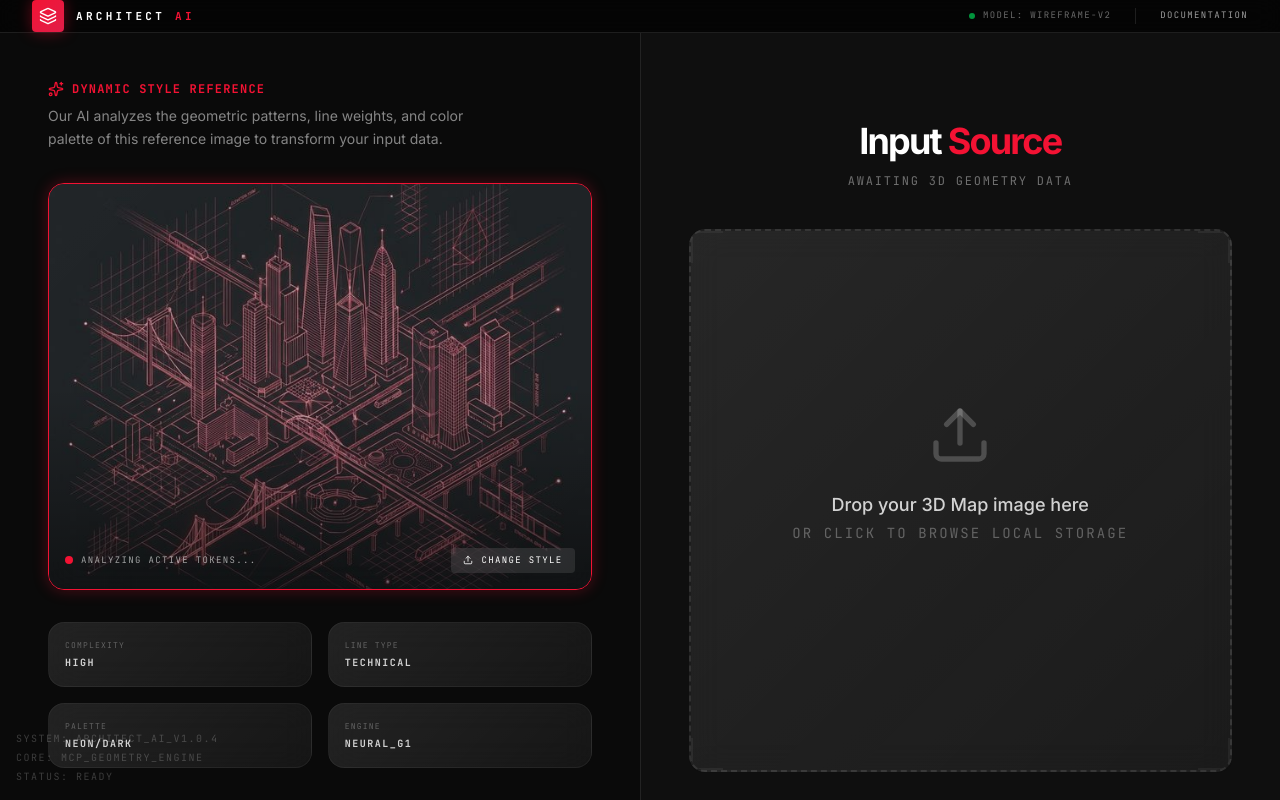
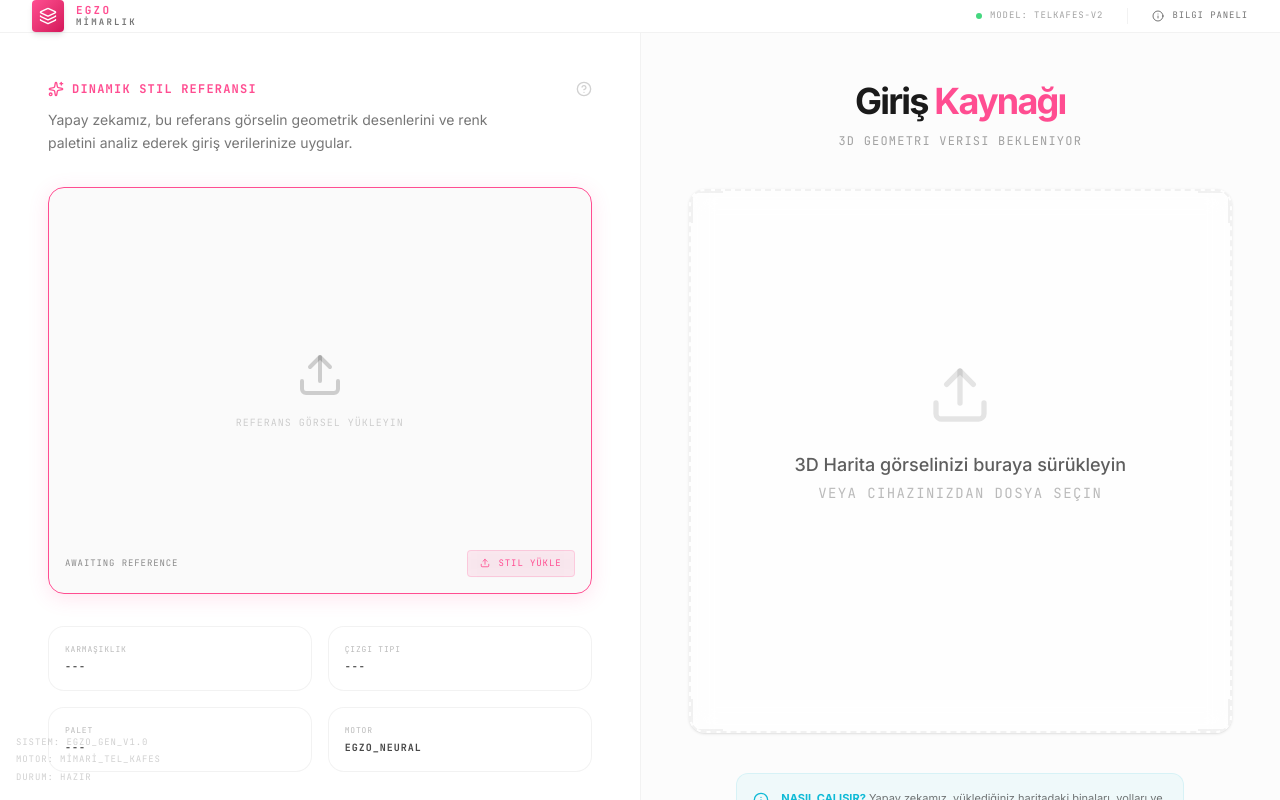
Before and after one commit to ParzivalSANN/G-rselAnaliz-Mimarl-k-, a React (Vite) app: page / in a window 1280 px wide. Built offline with nearby package versions, Linux system fonts and the light colour scheme.

Commit message:
Update: EGZO MİMARLIK branding, Turkish translation, and Light/Pink theme

```diff
--- a/src/App.jsx
+++ b/src/App.jsx
@@ -1,6 +1,6 @@
-import React, { useState, useCallback } from 'react';
+import React, { useState } from 'react';
 import { motion, AnimatePresence } from 'framer-motion';
-import { Upload, ArrowRight, RefreshCcw, Layers, Zap, Info } from 'lucide-react';
+import { Zap, Info } from 'lucide-react';
 import Navbar from './components/Navbar';
 import DynamicStylePanel from './components/DynamicStylePanel';
 import UploadPanel from './components/UploadPanel';
@@ -9,13 +9,20 @@ import ComparisonView from './components/ComparisonView';
 
 const App = () => {
   const [sourceImage, setSourceImage] = useState(null);
-  const [referenceStyle, setReferenceStyle] = useState('/assets/style-reference.png');
+  const [referenceStyle, setReferenceStyle] = useState(null);
   const [isProcessing, setIsProcessing] = useState(false);
   const [resultImage, setResultImage] = useState(null);
   const [error, setError] = useState(null);
 
   const handleTransform = async () => {
-    if (!sourceImage || !referenceStyle) return;
+    if (!sourceImage) {
+      setError("Lütfen önce bir 3D harita görseli yükleyin.");
+      return;
+    }
+    if (!referenceStyle) {
+      setError("Lütfen önce bir stil referansı yükleyin.");
+      return;
+    }
 
     setIsProcessing(true);
     setError(null);
@@ -33,7 +40,7 @@ const App = () => {
       });
 
       if (!response.ok) {
-        throw new Error('Transformation failed. Please try again.');
+        throw new Error('Dönüştürme başarısız oldu. Lütfen tekrar deneyin.');
       }
 
       const data = await response.json();
@@ -53,23 +60,29 @@ const App = () => {
   };
 
   return (
-    <div className="flex flex-col h-screen overflow-hidden bg-background">
+    <div className="flex flex-col h-screen overflow-hidden bg-background text-foreground">
       <Navbar />
 
-      <main className="flex-1 flex flex-col md:flex-row divide-y md:divide-y-0 md:divide-x divide-white/10">
+      <main className="flex-1 flex flex-col md:flex-row divide-y md:divide-y-0 md:divide-x divide-black/5">
         {/* Left Panel: Reference Style */}
-        <section className="flex-1 overflow-y-auto overflow-x-hidden p-6 md:p-12">
+        <section className="flex-1 overflow-y-auto overflow-x-hidden p-6 md:p-12 bg-white">
           <DynamicStylePanel
             style={referenceStyle}
-            onStyleChange={setReferenceStyle}
+            onStyleChange={(s) => {
+              setReferenceStyle(s);
+              setError(null);
+            }}
           />
         </section>
 
         {/* Right Panel: Upload / Process / Result */}
-        <section className="flex-1 overflow-y-auto overflow-x-hidden p-6 md:p-12 bg-white/[0.02]">
+        <section className="flex-1 overflow-y-auto overflow-x-hidden p-6 md:p-12 bg-black/[0.01]">
           <AnimatePresence mode="wait">
             {!sourceImage && !isProcessing && !resultImage && (
-              <UploadPanel onUpload={setSourceImage} />
+              <UploadPanel onUpload={(s) => {
+                setSourceImage(s);
+                setError(null);
+              }} />
             )}
 
             {sourceImage && !isProcessing && !resultImage && (
@@ -81,24 +94,24 @@ const App = () => {
                 className="h-full flex flex-col justify-center gap-8"
               >
                 <div className="space-y-4">
-                  <h2 className="text-3xl font-bold tech-mono text-accent-cyan tracking-tighter">Confirm Input</h2>
-                  <div className="aspect-video glass-card overflow-hidden">
-                    <img src={sourceImage} alt="Input" className="w-full h-full object-cover" />
+                  <h2 className="text-3xl font-bold tech-mono text-accent-pink tracking-tighter">Girişi Onayla</h2>
+                  <div className="aspect-video glass-card overflow-hidden shadow-lg border-2 border-accent-pink/20">
+                    <img src={sourceImage} alt="Giriş" className="w-full h-full object-cover" />
                   </div>
                 </div>
 
                 <button
                   onClick={handleTransform}
-                  className="group relative px-8 py-4 bg-accent-pink overflow-hidden rounded-xl font-bold uppercase tracking-widest transition-all hover:scale-[1.02] active:scale-[0.98]"
+                  className="group relative px-8 py-4 bg-accent-pink text-white overflow-hidden rounded-xl font-bold uppercase tracking-widest transition-all hover:scale-[1.02] active:scale-[0.98] shadow-[0_4px_20px_rgba(255,77,145,0.4)]"
                 >
                   <div className="absolute inset-0 bg-white/20 translate-y-full group-hover:translate-y-0 transition-transform duration-300" />
                   <span className="relative flex items-center justify-center gap-2">
-                    Start Transformation <Zap size={18} />
+                    Dönüştürmeyi Başlat <Zap size={18} />
                   </span>
                 </button>
 
-                <button onClick={handleReset} className="text-white/40 hover:text-white transition-colors tech-mono">
-                  Actually, choose another image
+                <button onClick={handleReset} className="text-foreground/30 hover:text-accent-pink transition-colors tech-mono text-[10px]">
+                  Farklı bir görsel seçmek istiyorum
                 </button>
               </motion.div>
             )}
@@ -121,19 +134,19 @@ const App = () => {
             <motion.div
               initial={{ opacity: 0 }}
               animate={{ opacity: 1 }}
-              className="mt-4 p-4 bg-red-500/10 border border-red-500/20 rounded-lg text-red-400 text-sm flex items-center gap-2"
+              className="mt-6 p-4 bg-red-50 border border-red-100 rounded-xl text-red-500 text-[11px] flex items-center gap-2 tech-mono"
             >
-              <Info size={16} /> {error}
+              <Info size={14} /> {error}
             </motion.div>
           )}
         </section>
       </main>
 
       <div className="absolute bottom-4 left-4 z-50 pointer-events-none opacity-20 hidden md:block">
-        <div className="tech-mono text-[10px] space-y-1">
-          <div>System: ARCHITECT_AI_v1.0.4</div>
-          <div>Core: MCP_GEOMETRY_ENGINE</div>
-          <div>Status: READY</div>
+        <div className="tech-mono text-[9px] space-y-1 text-foreground">
+          <div>Sistem: EGZO_GEN_v1.0</div>
+          <div>Motor: MİMARİ_TEL_KAFES</div>
+          <div>Durum: HAZIR</div>
         </div>
       </div>
     </div>
--- a/src/components/DynamicStylePanel.jsx
+++ b/src/components/DynamicStylePanel.jsx
@@ -1,6 +1,6 @@
-import React, { useCallback } from 'react';
+import React from 'react';
 import { motion } from 'framer-motion';
-import { Info, Upload, Sparkles } from 'lucide-react';
+import { Info, Upload, Sparkles, HelpCircle } from 'lucide-react';
 
 const DynamicStylePanel = ({ style, onStyleChange }) => {
     const onFileChange = (e) => {
@@ -16,33 +16,50 @@ const DynamicStylePanel = ({ style, onStyleChange }) => {
 
     return (
         <div className="h-full flex flex-col gap-8">
-            <div className="space-y-2">
-                <div className="flex items-center gap-2 text-accent-pink">
-                    <Sparkles size={16} />
-                    <h2 className="tech-mono text-xs font-bold tracking-widest">Dynamic Style Reference</h2>
+            <div className="space-y-3">
+                <div className="flex items-center justify-between">
+                    <div className="flex items-center gap-2 text-accent-pink">
+                        <Sparkles size={16} />
+                        <h2 className="tech-mono text-xs font-bold tracking-widest">Dinamik Stil Referansı</h2>
+                    </div>
+                    <div className="group relative">
+                        <HelpCircle size={16} className="text-foreground/20 cursor-help hover:text-accent-pink transition-colors" />
+                        <div className="absolute right-0 top-full mt-2 w-56 p-3 glass-card shadow-lg opacity-0 invisible group-hover:opacity-100 group-hover:visible transition-all duration-300 z-50 text-[10px] text-foreground/70">
+                            Bu bölüme yüklediğiniz görselin çizgisel yapısı, kalınlıkları ve renkleri analiz edilerek haritanıza uygulanır.
+                        </div>
+                    </div>
                 </div>
-                <p className="text-white/50 text-sm leading-relaxed max-w-md">
-                    Our AI analyzes the geometric patterns, line weights, and color palette of this reference image to transform your input data.
+                <p className="text-foreground/60 text-sm leading-relaxed max-w-md">
+                    Yapay zekamız, bu referans görselin geometrik desenlerini ve renk paletini analiz ederek giriş verilerinize uygular.
                 </p>
             </div>
 
-            <div className="relative group aspect-[4/3] glass-card overflow-hidden neon-border">
-                <img
-                    src={style}
-                    alt="Style Reference"
-                    className="w-full h-full object-cover opacity-80 group-hover:opacity-100 transition-opacity duration-700"
-                />
-                <div className="absolute inset-0 bg-gradient-to-t from-black/80 via-transparent to-transparent opacity-60" />
+            <div className="relative group aspect-[4/3] glass-card overflow-hidden neon-border flex items-center justify-center bg-black/[0.02]">
+                {style ? (
+                    <>
+                        <img
+                            src={style}
+                            alt="Stil Referansı"
+                            className="w-full h-full object-cover opacity-90 group-hover:opacity-100 transition-opacity duration-700"
+                        />
+                        <div className="absolute inset-0 bg-gradient-to-t from-white/20 via-transparent to-transparent" />
+                    </>
+                ) : (
+                    <div className="flex flex-col items-center gap-4 text-foreground/20">
+                        <Upload size={48} />
+                        <span className="tech-mono text-[10px]">Referans Görsel Yükleyin</span>
+                    </div>
+                )}
 
                 <div className="absolute bottom-4 left-4 right-4 flex items-center justify-between">
-                    <div className="flex items-center gap-2 tech-mono text-[9px] text-white/60">
-                        <div className="w-2 h-2 rounded-full bg-accent-pink" />
-                        Analyzing active tokens...
+                    <div className="flex items-center gap-2 tech-mono text-[9px] text-foreground/50">
+                        {style && <div className="w-2 h-2 rounded-full bg-accent-pink animate-pulse" />}
+                        {style ? 'Stil Belirteçleri Analiz Ediliyor...' : 'Awaiting Reference'}
                     </div>
 
-                    <label className="cursor-pointer flex items-center gap-2 tech-mono text-[9px] bg-white/10 hover:bg-white/20 px-3 py-1.5 rounded backdrop-blur transition-all active:scale-95">
+                    <label className="cursor-pointer flex items-center gap-2 tech-mono text-[9px] bg-accent-pink/10 group-hover:bg-accent-pink/20 text-accent-pink px-3 py-1.5 rounded backdrop-blur transition-all active:scale-95 border border-accent-pink/20">
                         <Upload size={10} />
-                        Change Style
+                        {style ? 'Stili Değiştir' : 'Stil Yükle'}
                         <input type="file" className="hidden" onChange={onFileChange} accept="image/*" />
                     </label>
                 </div>
@@ -50,22 +67,22 @@ const DynamicStylePanel = ({ style, onStyleChange }) => {
 
             <div className="grid grid-cols-2 gap-4">
                 {[
-                    { label: 'Complexity', value: 'High' },
-                    { label: 'Line Type', value: 'Technical' },
-                    { label: 'Palette', value: 'Neon/Dark' },
-                    { label: 'Engine', value: 'Neural_G1' }
+                    { label: 'Karmaşıklık', value: style ? 'Yüksek' : '---' },
+                    { label: 'Çizgi Tipi', value: style ? 'Teknik' : '---' },
+                    { label: 'Palet', value: style ? 'Özel' : '---' },
+                    { label: 'Motor', value: 'EGZO_Neural' }
                 ].map((stat, i) => (
-                    <div key={i} className="glass-card p-4 border-white/5 space-y-1">
-                        <div className="tech-mono text-[8px] text-white/30 uppercase">{stat.label}</div>
-                        <div className="tech-mono text-[10px] text-white/80 font-bold">{stat.value}</div>
+                    <div key={i} className="glass-card p-4 border-black/5 space-y-1">
+                        <div className="tech-mono text-[8px] text-foreground/30 uppercase">{stat.label}</div>
+                        <div className="tech-mono text-[10px] text-foreground/80 font-bold">{stat.value}</div>
                     </div>
                 ))}
             </div>
 
-            <div className="mt-auto p-4 bg-accent-cyan/5 border border-accent-cyan/20 rounded-xl flex gap-3">
-                <Info size={18} className="text-accent-cyan shrink-0" />
-                <p className="text-[11px] text-accent-cyan/80 leading-normal">
-                    <span className="font-bold">Pro Tip:</span> For best results, use high-contrast architectural drawings or technical wireframes as style references.
+            <div className="mt-auto p-4 bg-accent-pink/5 border border-accent-pink/10 rounded-xl flex gap-3 italic">
+                <Info size={16} className="text-accent-pink shrink-0" />
+                <p className="text-[10px] text-foreground/60 leading-normal">
+                    <span className="font-bold text-accent-pink uppercase not-italic">İpucu:</span> En iyi sonuçlar için kontrastı yüksek teknik çizimler veya mimari tel kafes görselleri kullanın.
                 </p>
             </div>
         </div>
--- a/src/components/Navbar.jsx
+++ b/src/components/Navbar.jsx
@@ -1,27 +1,34 @@
 import React from 'react';
-import { Layers } from 'lucide-react';
+import { Layers, Info } from 'lucide-react';
 
 const Navbar = () => {
     return (
-        <nav className="h-16 border-b border-white/10 flex items-center justify-between px-8 bg-black/50 backdrop-blur-md z-40">
+        <nav className="h-16 border-b border-black/5 flex items-center justify-between px-8 bg-white/80 backdrop-blur-md z-40">
             <div className="flex items-center gap-3">
-                <div className="w-8 h-8 rounded bg-gradient-to-br from-accent-pink to-accent-red flex items-center justify-center shadow-[0_0_15px_rgba(243,18,51,0.4)]">
+                <div className="w-8 h-8 rounded bg-gradient-to-br from-accent-pink to-accent-deep-pink flex items-center justify-center shadow-md">
                     <Layers size={18} className="text-white" />
                 </div>
-                <h1 className="tech-mono text-[11px] font-bold text-white tracking-[0.3em]">
-                    Architect <span className="text-accent-pink">AI</span>
+                <h1 className="tech-mono text-[11px] font-bold text-foreground tracking-[0.2em] flex flex-col">
+                    <span className="text-accent-pink leading-none">EGZO</span>
+                    <span className="text-[9px] text-foreground/60 leading-none mt-0.5">MİMARLIK</span>
                 </h1>
             </div>
 
             <div className="flex items-center gap-6">
                 <div className="flex items-center gap-2">
                     <div className="w-1.5 h-1.5 rounded-full bg-green-500 animate-pulse" />
-                    <span className="tech-mono text-[9px] text-white/40">Model: Wireframe-v2</span>
+                    <span className="tech-mono text-[9px] text-foreground/40">Model: TelKafes-v2</span>
                 </div>
-                <div className="h-4 w-[1px] bg-white/10" />
-                <button className="tech-mono text-[9px] text-white/60 hover:text-accent-pink transition-colors">
-                    Documentation
-                </button>
+                <div className="h-4 w-[1px] bg-black/5" />
+                <div className="group relative">
+                    <button className="flex items-center gap-2 tech-mono text-[9px] text-foreground/60 hover:text-accent-pink transition-colors">
+                        <Info size={12} /> Bilgi Paneli
+                    </button>
+                    <div className="absolute right-0 top-full mt-2 w-64 p-4 glass-card shadow-xl opacity-0 invisible group-hover:opacity-100 group-hover:visible transition-all duration-300 z-50 text-[11px] text-foreground/80 leading-relaxed border-accent-pink/20 border-t-2">
+                        <p className="font-bold text-accent-pink mb-1">EGZO MIMARLIK AI</p>
+                        3D harita verilerinizi analiz eder ve belirlediğiniz mimari tel kafes stiline dönüştürür. Mimari sunumlar ve teknik çizimler için tasarlanmıştır.
+                    </div>
+                </div>
             </div>
         </nav>
     );
--- a/src/components/UploadPanel.jsx
+++ b/src/components/UploadPanel.jsx
@@ -1,6 +1,6 @@
-import React, { useCallback } from 'react';
+import React from 'react';
 import { motion } from 'framer-motion';
-import { Upload, Map as MapIcon, Database } from 'lucide-react';
+import { Upload, Map as MapIcon, Database, Info } from 'lucide-react';
 
 const UploadPanel = ({ onUpload }) => {
     const onFileChange = (e) => {
@@ -33,19 +33,17 @@ const UploadPanel = ({ onUpload }) => {
             className="h-full flex flex-col justify-center items-center gap-10"
         >
             <div className="text-center space-y-3">
-                <h2 className="text-4xl font-bold tracking-tighter text-white">
-                    Input <span className="text-accent-pink">Source</span>
+                <h2 className="text-4xl font-bold tracking-tighter text-foreground">
+                    Giriş <span className="text-accent-pink">Kaynağı</span>
                 </h2>
-                <p className="text-white/40 tech-mono text-xs">Awaiting 3D Geometry Data</p>
+                <p className="text-foreground/40 tech-mono text-xs">3D Geometri Verisi Bekleniyor</p>
             </div>
 
             <label
                 onDragOver={(e) => e.preventDefault()}
                 onDrop={onDrop}
-                className="relative group w-full max-w-xl aspect-square glass-card flex flex-col items-center justify-center gap-6 cursor-pointer border-dashed border-2 hover:border-accent-pink/50 transition-all duration-500 overflow-hidden"
+                className="relative group w-full max-w-xl aspect-square glass-card flex flex-col items-center justify-center gap-6 cursor-pointer border-dashed border-2 border-black/5 hover:border-accent-pink/30 hover:bg-accent-pink/[0.01] transition-all duration-500 overflow-hidden shadow-sm"
             >
-                <div className="absolute inset-0 bg-accent-pink/0 group-hover:bg-accent-pink/[0.03] transition-colors" />
-
                 {/* Animated Corner Ornaments */}
                 {[
                     'top-0 left-0 border-t-2 border-l-2',
@@ -53,39 +51,39 @@ const UploadPanel = ({ onUpload }) => {
                     'bottom-0 left-0 border-b-2 border-l-2',
                     'bottom-0 right-0 border-b-2 border-r-2',
                 ].map((style, i) => (
-                    <div key={i} className={`absolute w-8 h-8 ${style} border-white/5 group-hover:border-accent-pink/50 transition-all duration-300`} />
+                    <div key={i} className={`absolute w-8 h-8 ${style} border-black/5 group-hover:border-accent-pink/50 transition-all duration-300`} />
                 ))}
 
                 <div className="relative">
-                    <div className="absolute inset-0 bg-accent-pink blur-3xl opacity-0 group-hover:opacity-20 transition-opacity" />
-                    <Upload className="relative z-10 text-white/20 group-hover:text-accent-pink group-hover:scale-110 transition-all duration-300" size={64} />
+                    <Upload className="relative z-10 text-black/10 group-hover:text-accent-pink group-hover:scale-110 transition-all duration-300" size={64} />
                 </div>
 
-                <div className="text-center space-y-1">
-                    <p className="text-lg font-medium text-white/80 group-hover:text-white transition-colors">
-                        Drop your 3D Map image here
+                <div className="text-center space-y-1 px-8">
+                    <p className="text-lg font-medium text-foreground/70 group-hover:text-foreground transition-colors">
+                        3D Harita görselinizi buraya sürükleyin
                     </p>
-                    <p className="text-sm text-white/30 tech-mono">
-                        or click to browse local storage
+                    <p className="text-sm text-foreground/30 tech-mono">
+                        veya cihazınızdan dosya seçin
                     </p>
                 </div>
 
                 <div className="flex gap-8 mt-4 invisible group-hover:visible animate-in fade-in slide-in-from-bottom-2">
-                    <div className="flex items-center gap-2 text-[10px] tech-mono text-white/40">
+                    <div className="flex items-center gap-2 text-[10px] tech-mono text-foreground/40">
                         <MapIcon size={12} /> JPG / PNG
                     </div>
-                    <div className="flex items-center gap-2 text-[10px] tech-mono text-white/40">
-                        <Database size={12} /> UP TO 20MB
+                    <div className="flex items-center gap-2 text-[10px] tech-mono text-foreground/40">
+                        <Database size={12} /> MAX 20MB
                     </div>
                 </div>
 
                 <input type="file" className="hidden" onChange={onFileChange} accept="image/*" />
             </label>
 
-            <div className="flex items-center gap-4 text-white/20">
-                <div className="h-[1px] w-12 bg-current" />
-                <span className="tech-mono text-[10px]">Ready for Injection</span>
-                <div className="h-[1px] w-12 bg-current" />
+            <div className="p-4 bg-accent-cyan/5 border border-accent-cyan/10 rounded-xl flex items-start gap-3 max-w-md">
+                <Info size={16} className="text-accent-cyan shrink-0 mt-0.5" />
+                <p className="text-[11px] text-foreground/60 leading-normal">
+                    <span className="font-bold text-accent-cyan uppercase">Nasıl Çalışır?</span> Yapay zekamız, yüklediğiniz haritadaki binaları, yolları ve topografyayı analiz ederek bunları belirlediğiniz tel kafes stiline dönüştürür.
+                </p>
             </div>
         </motion.div>
     );
--- a/src/index.css
+++ b/src/index.css
@@ -1,39 +1,41 @@
 @import "tailwindcss";
 
 @theme {
-  --color-background: #0A0A0A;
-  --color-accent-pink: #f31233;
-  --color-accent-red: #e11d48;
-  --color-accent-cyan: #06b6d4;
-  --color-card-bg: rgba(255, 255, 255, 0.05);
+  --color-background: #FFFFFF;
+  --color-foreground: #1A1A1A;
+  --color-accent-pink: #FF4D91;
+  /* Softer, premium pink */
+  --color-accent-deep-pink: #D4145A;
+  --color-accent-cyan: #0FBAD6;
+  --color-card-bg: rgba(0, 0, 0, 0.03);
 
   --font-mono: "JetBrains Mono", monospace;
   --font-sans: "Inter", sans-serif;
 }
 
 @utility glass-card {
-  background: linear-gradient(135deg, rgba(255, 255, 255, 0.1), rgba(255, 255, 255, 0.05));
-  backdrop-filter: blur(16px);
-  border: 1px solid rgba(255, 255, 255, 0.1);
+  background: rgba(255, 255, 255, 0.7);
+  backdrop-filter: blur(12px);
+  border: 1px solid rgba(0, 0, 0, 0.05);
   border-radius: 1rem;
 }
 
 @utility neon-border {
   border-color: var(--color-accent-pink);
-  box-shadow: 0 0 15px rgba(243, 18, 51, 0.3);
+  box-shadow: 0 4px 20px rgba(255, 77, 145, 0.15);
 }
 
 @utility tech-mono {
   font-family: var(--font-mono);
   text-transform: uppercase;
-  letter-spacing: 0.15em;
-  font-size: 0.75rem;
+  letter-spacing: 0.1em;
+  font-size: 0.7rem;
 }
 
 @layer base {
   body {
     background-color: var(--color-background);
-    color: white;
+    color: var(--color-foreground);
     font-family: var(--font-sans);
     -webkit-font-smoothing: antialiased;
     overflow: hidden;
@@ -54,6 +56,6 @@
 }
 
 ::-webkit-scrollbar-thumb {
-  background: #f31233;
+  background: var(--color-accent-pink);
   border-radius: 10px;
 }
```
Also changed, not shown: src/components/ComparisonView.jsx (+22 -22 lines), src/components/ProcessView.jsx (+10 -10 lines).
